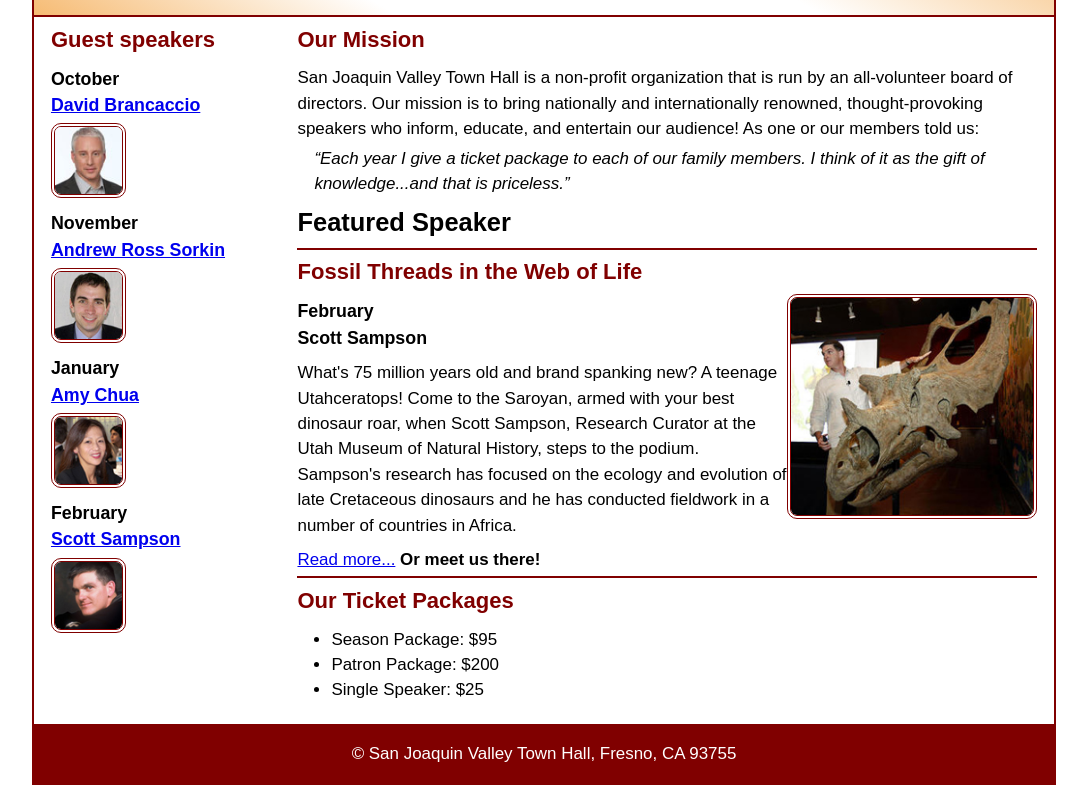
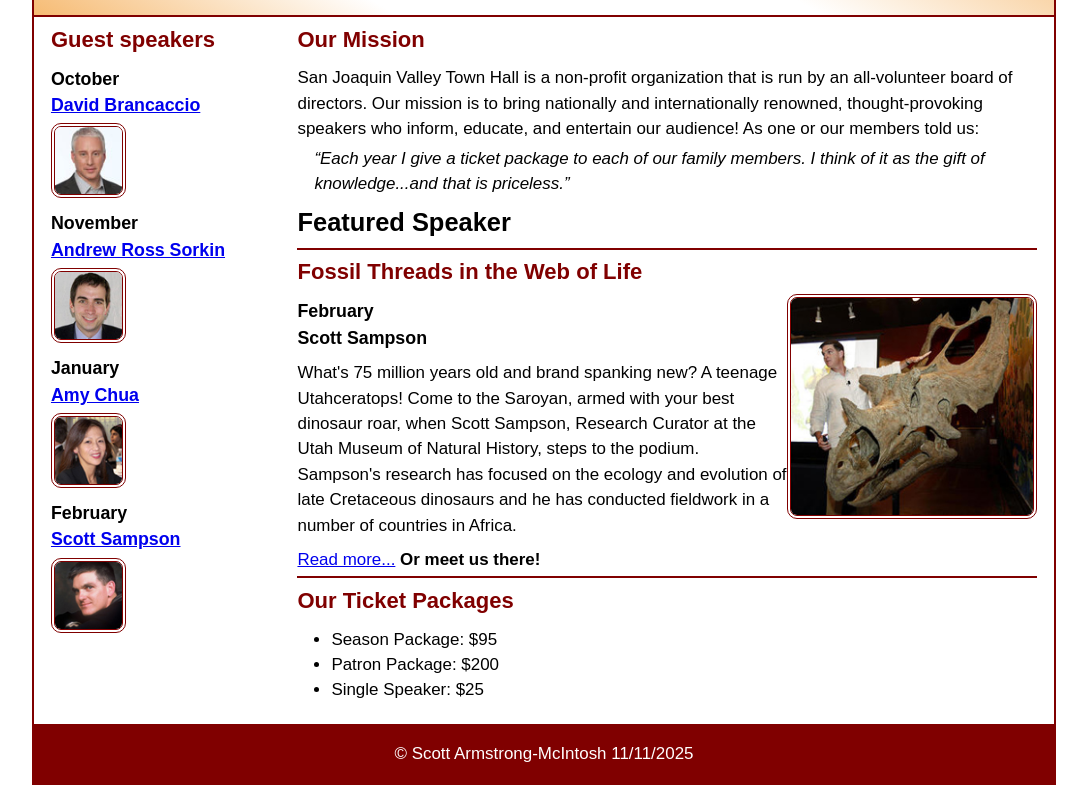
Before and after one commit to sa2447/A08, a plain HTML site: page index.html in a window 1280 px wide. Shown: the part 98-883 px from the top of the page, without its empty margins (96-1183 px from the left). Drawn offline with Linux system fonts and the light colour scheme.

Commit message:
fixed copyright

```diff
--- a/index.html
+++ b/index.html
@@ -60,7 +60,7 @@
 		</section>
 	</main>
 	<footer>
-		<p>&copy; San Joaquin Valley Town Hall, Fresno, CA 93755</p>
+		<p>&copy; Scott Armstrong-McIntosh 11/11/2025</p>
 	</footer>
 </body>
 </html>
```
